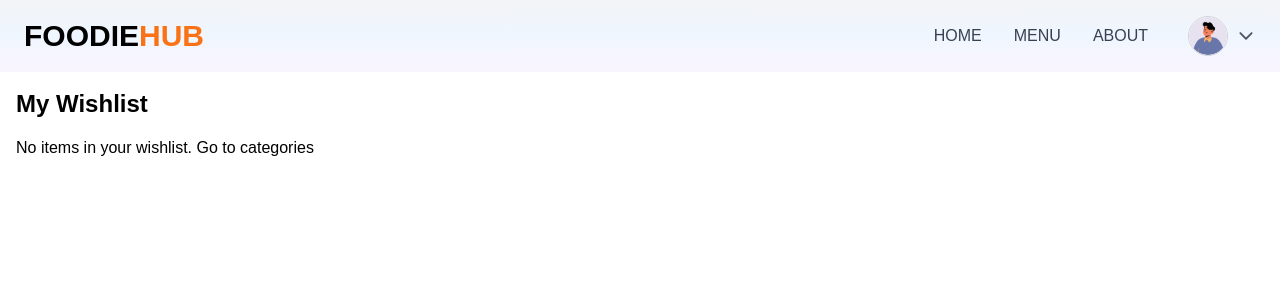
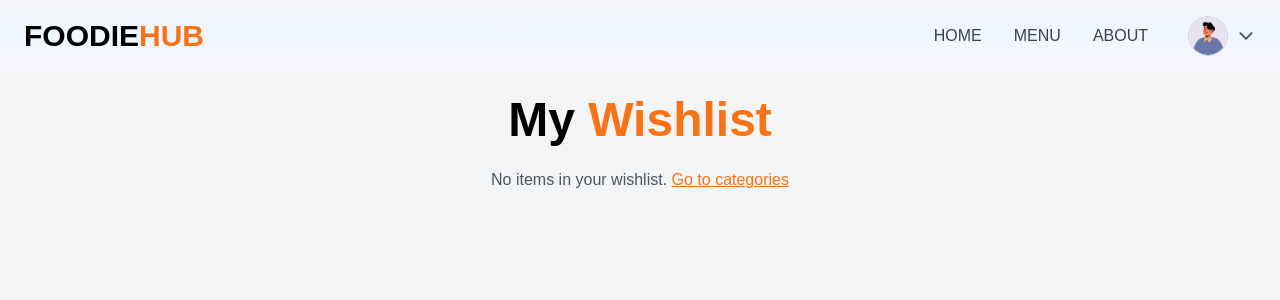
Before and after one commit to shivaniMattaparthi/foodiehub, a React (Create React App) app: page /wishlist in a window 1280 px wide. Shown: the top 300 px of the page. Built offline with nearby package versions, Linux system fonts and the light colour scheme.

Commit message:
added navigation

```diff
--- a/src/components/Home.js
+++ b/src/components/Home.js
@@ -31,7 +31,7 @@ const Home = () => {
               Food Menu
             </button>
             <button className="secondary-btn text-black hover:scale-105 duration-200">
-              Book Table
+              Wishlist
             </button>
           </div>
         </div>
--- a/src/components/Items.js
+++ b/src/components/Items.js
@@ -37,11 +37,11 @@ const Items = () => {
   if (!items.length) return <div>Loading items...</div>;
 
   return (
-    <div className="items grid grid-cols-2 gap-4 p-4">
+    <div className="items grid grid-cols-1 sm:grid-cols-2 md:grid-cols-3  gap-6 p-4">
   {items.map((item) => (
     <div
       key={item.idMeal}
-          className="item-card border rounded-lg p-4 shadow-lg hover:shadow-xl relative"
+      className="item-card border border-gray-300 rounded-lg p-4 shadow-md hover:shadow-xl hover:scale-105 transition-transform duration-300 ease-in-out relative bg-white"
       onClick={() => navigate(`/details/${item.idMeal}`)}
     >
       <button
@@ -49,26 +49,29 @@ const Items = () => {
           e.stopPropagation();
           toggleWishlist(item);
         }}
-            className={`absolute bottom-2 right-2 text-3xl ${
+        className={`absolute bottom-4 right-4 text-3xl transform transition-colors duration-300 ${
           wishlist.some(({ idMeal }) => idMeal === item.idMeal)
-                ? "text-red-500"
-                : "text-black"
+            ? "text-red-500 hover:text-red-600"
+            : "text-gray-500 hover:text-black"
         }`}
       >
         ♥
       </button>
+      {/* Card Image */}
       <img
         src={item.strMealThumb}
         alt={item.strMeal}
-            className="w-full h-40 object-cover rounded-md"
+        className="w-full h-40 object-cover rounded-md shadow-sm"
       />
-          <h3 className="text-lg font-bold mt-2">{item.strMeal}</h3>
-          <h4 className="text-lg font-bold mt-2">
+      {/* Card Text */}
+      <h3 className="text-lg font-bold mt-4 text-gray-800">{item.strMeal}</h3>
+      <h4 className="text-md font-semibold mt-1 text-orange-500">
         Price: ${Math.floor(Math.random() * 20) + 5}
       </h4>
     </div>
   ))}
 </div>
+
   );
 };
 
--- a/src/components/wishlist.js
+++ b/src/components/wishlist.js
@@ -1,34 +1,43 @@
-import React, { useEffect, useState } from "react";
+import React, { useState } from "react";
 import { Link } from "react-router-dom";
 
 const Wishlist = () => {
-  const [wishlist, setWishlist] = useState(
+  const [wishlist] = useState(
     JSON.parse(localStorage.getItem("wishlist")) || []
   );
 
   return (
-    <div className="wishlist p-4">
-      <h2 className="text-2xl font-bold mb-4">My Wishlist</h2>
+    <div className="wishlist p-6 bg-gray-100 min-h-screen">
+      <h2 className="text-5xl font-bold mb-6 text-center">
+        <span className="text-black">My</span>{" "}
+        <span className="text-orange-500">Wishlist</span>
+      </h2>
+
       {!wishlist.length ? (
-        <div>
-          No items in your wishlist. <Link to="/">Go to categories</Link>
+        <div className="text-center text-gray-600">
+          No items in your wishlist.{" "}
+          <Link to="/" className="text-orange-500 underline">
+            Go to categories
+          </Link>
         </div>
       ) : (
-        <div className="flex flex-col gap-4">
+        <div className="grid grid-cols-1 md:grid-cols-2 lg:grid-cols-3 gap-6">
           {wishlist.map((item) => (
             <div
               key={item.idMeal}
-              className="wishlist-item flex items-center border rounded-lg p-4 shadow-lg"
+              className="bg-white border border-gray-200 rounded-lg shadow-lg p-5 transform hover:scale-105 hover:shadow-2xl transition duration-300"
             >
               <img
                 src={item.strMealThumb}
                 alt={item.strMeal}
-                className="w-20 h-20 object-cover rounded-md mr-4"
+                className="w-full h-40 object-cover rounded-md mb-4"
               />
               <div>
-                <h3 className="text-lg font-bold">{item.strMeal}</h3>
-                <h4 className="text-md font-semibold mt-1">
-                  Price: ${Math.floor(Math.random() * 20) + 5}p
+                <h3 className="text-lg font-semibold text-gray-800 mb-2">
+                  {item.strMeal}
+                </h3>
+                <h4 className="text-md font-medium text-orange-600">
+                  Price: ${Math.floor(Math.random() * 20) + 5}
                 </h4>
               </div>
             </div>
```
Lines whose indentation alone changed are shown as unchanged.
